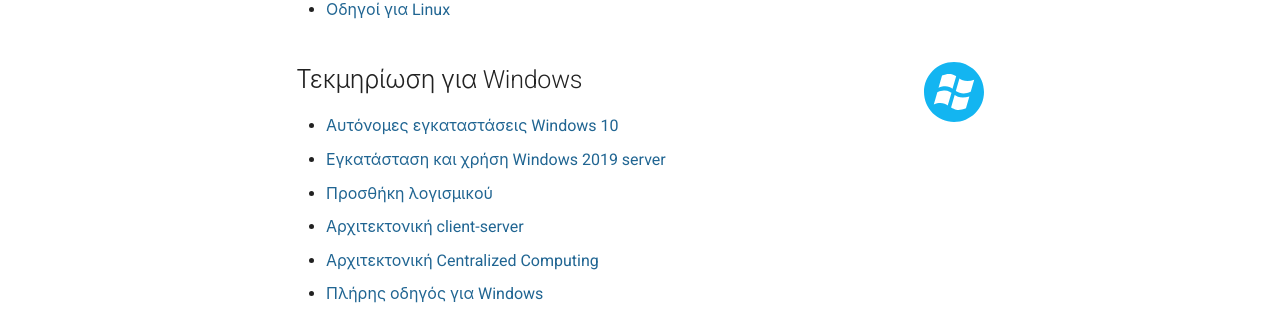
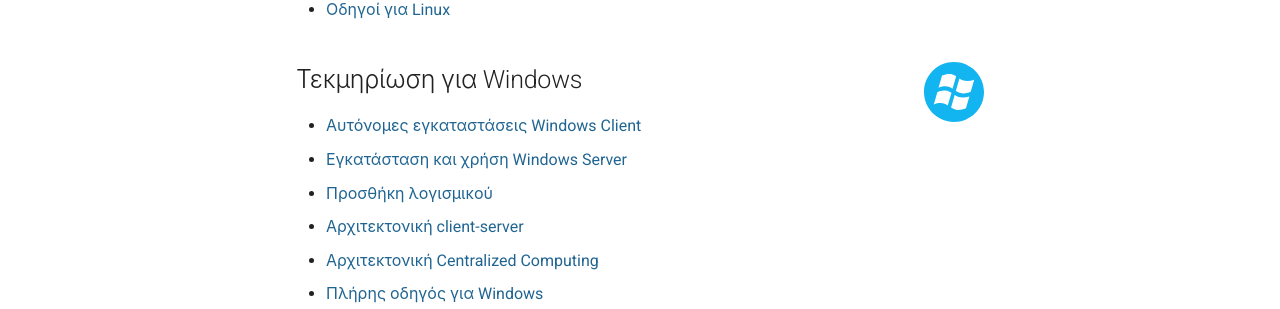
Before and after one commit to pe86/wiki, an MkDocs documentation site: the page built from docs/index.md, in a window 1280 px wide. Shown: the part 485-794 px from the top of the page. Built offline with MkDocs 1.6.1 and Material for MkDocs 9.7.7, drawn with Linux system fonts in a browser that asks for light colours; comment, search, counter and statistics services are not loaded.

Commit message:
Change links for windows/10 and windows/2019 to windows/client and windows/server

```diff
--- a/docs/index.md
+++ b/docs/index.md
@@ -15,8 +15,8 @@
 
 ## ![](images/windows.svg#right-icon)Τεκμηρίωση για Windows
 
-- [Αυτόνομες εγκαταστάσεις Windows 10](windows/10/)
-- [Εγκατάσταση και χρήση Windows 2019 server](windows/2019/)
+- [Αυτόνομες εγκαταστάσεις Windows Client](windows/client/)
+- [Εγκατάσταση και χρήση Windows Server](windows/server/)
 - [Προσθήκη λογισμικού](windows/software/)
 - [Αρχιτεκτονική client-server](windows/client-server/)
 - [Αρχιτεκτονική Centralized Computing](windows/server-based/)
```
